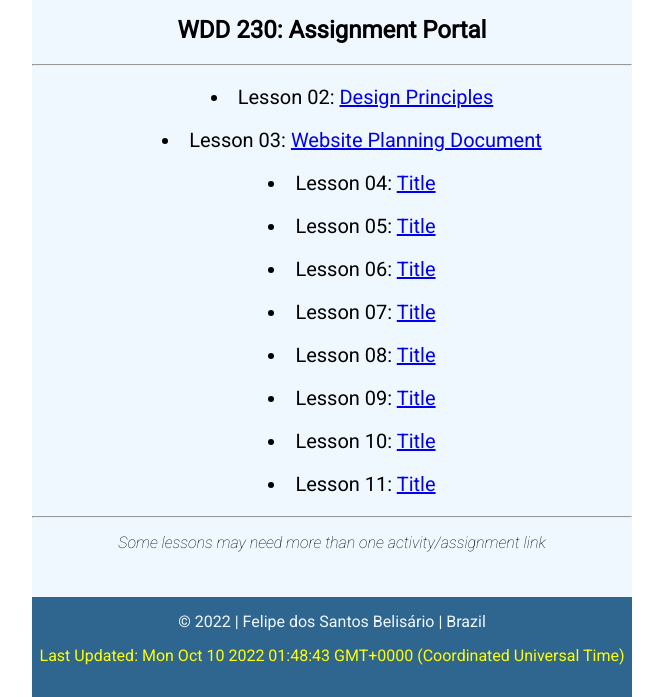
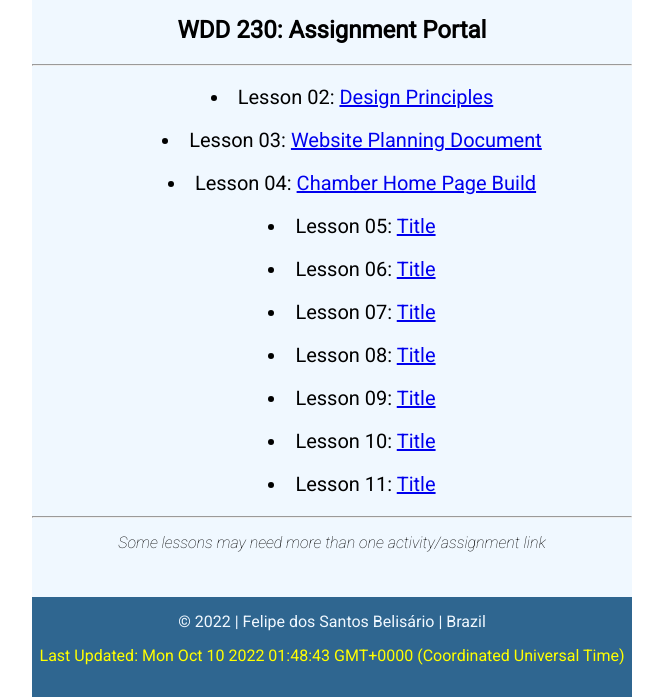
Before and after one commit to felipesud/wdd230, a plain HTML site: page index.html in a window 1280 px wide. Shown: the part 203-900 px from the top of the page, without its empty margins (224-887 px from the left). Drawn offline with Linux system fonts and the light colour scheme.

Commit message:
Update Index.html

```diff
--- a/index.html
+++ b/index.html
@@ -22,7 +22,7 @@
         <ul>
             <li>Lesson 02: <a href="lesson2/design-principles.htmlcd wdd">Design Principles</a></li>
             <li>Lesson 03: <a href="lesson3/index.html">Website Planning Document</a></li>
-            <li>Lesson 04: <a href="chamber/index.html">Title</a></li>
+            <li>Lesson 04: <a href="chamber/index.html">Chamber Home Page Build</a></li>
             <li>Lesson 05: <a href="#">Title</a></li>
             <li>Lesson 06: <a href="#">Title</a></li>
             <li>Lesson 07: <a href="#">Title</a></li>
```
